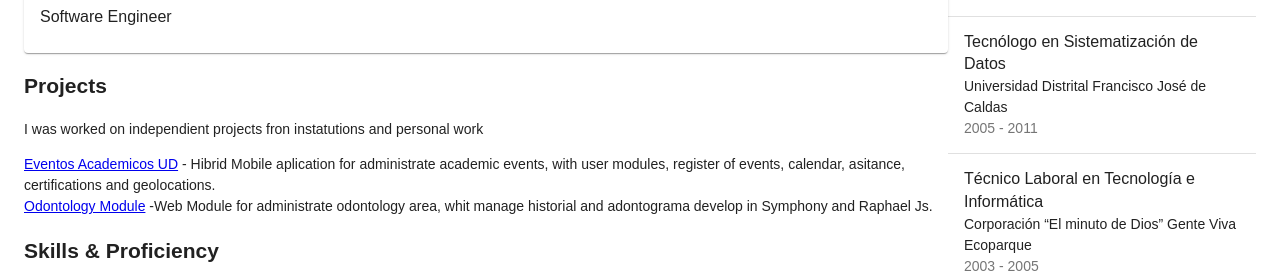
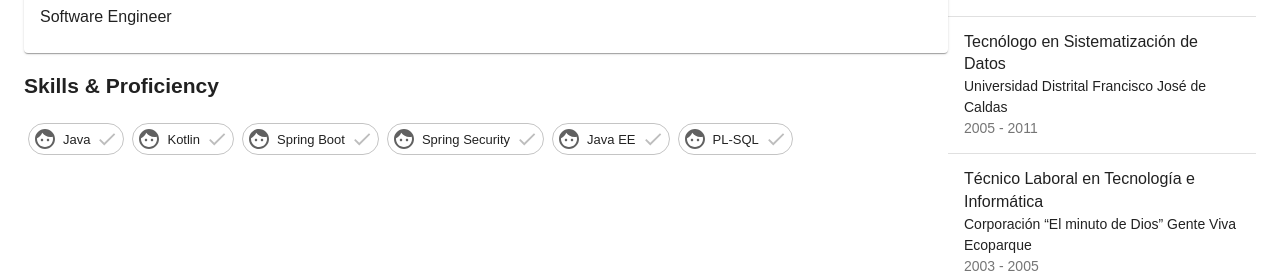
Before and after one commit to johnjqc/johnjqc.github.io, a React (Create React App) app: page / in a window 1280 px wide. Shown: the part 642-915 px from the top of the page. Built offline with nearby package versions, Linux system fonts and the light colour scheme.

Commit message:
update profile

```diff
--- a/src/components/home/MainBody.js
+++ b/src/components/home/MainBody.js
@@ -272,22 +272,6 @@ function MainBody(props) {
               </Card>
 
             </div>
-
-            <div class="section projects-section">
-                <h2 class="section-title"><i class="fa fa-archive"></i>Projects</h2>
-                <div class="intro">
-                    <p>I was worked on independient projects fron instatutions and personal work</p>
-                </div>
-                <div class="item">
-                    <span class="project-title"><a href="https://play.google.com/store/apps/details?id=com.udistrital.eventos">Eventos Academicos UD</a></span> - <span class="project-tagline">Hibrid Mobile aplication for administrate academic events, with user modules, register of events, calendar, asitance, certifications and geolocations.</span>
-
-                </div>
-                <div class="item">
-                    <span class="project-title"><a href="#hook" target="_blank">Odontology Module</a></span> -
-                    <span class="project-tagline">Web Module for administrate odontology area, whit manage historial and adontograma develop in Symphony and Raphael Js. </span>
-                </div>
-            </div>
-
             <div class="skills-section section">
                 <h2 class="section-title"><i class="fa fa-rocket"></i>Skills &amp; Proficiency</h2>
                 <div className={classes.skillset}>
```
